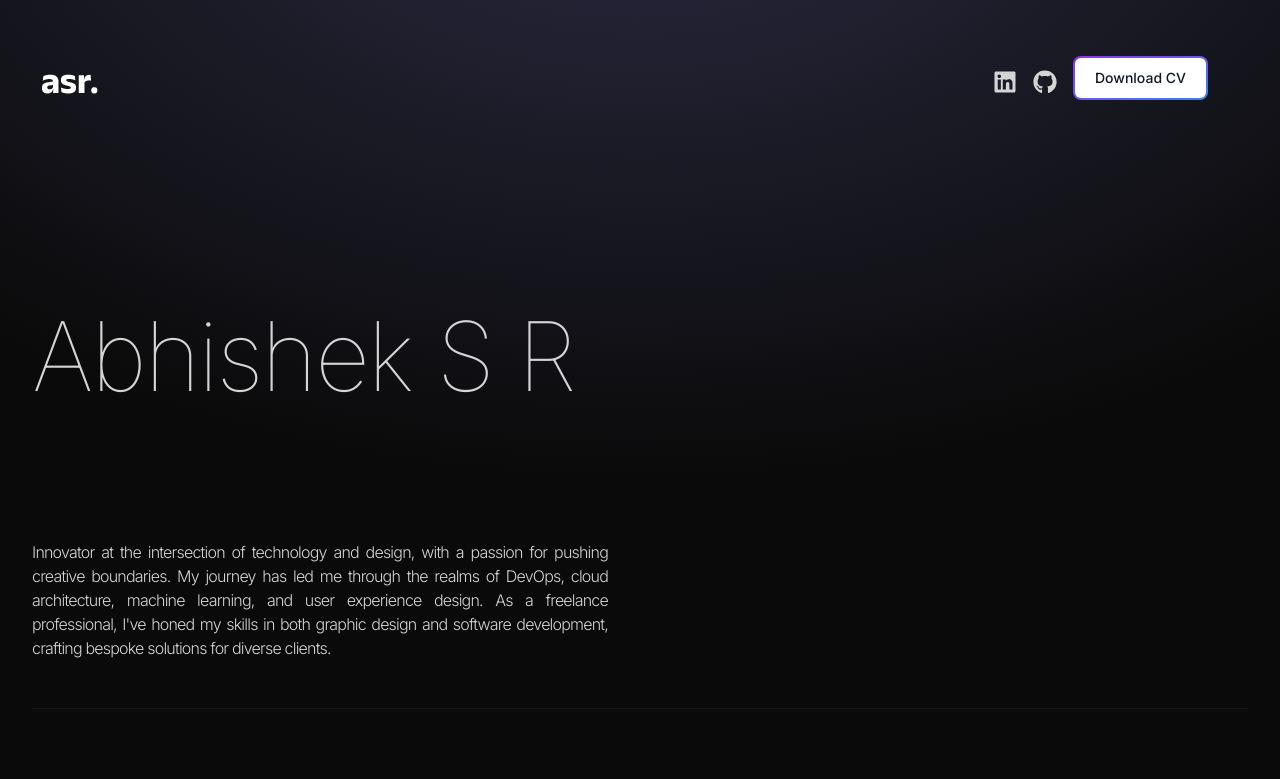
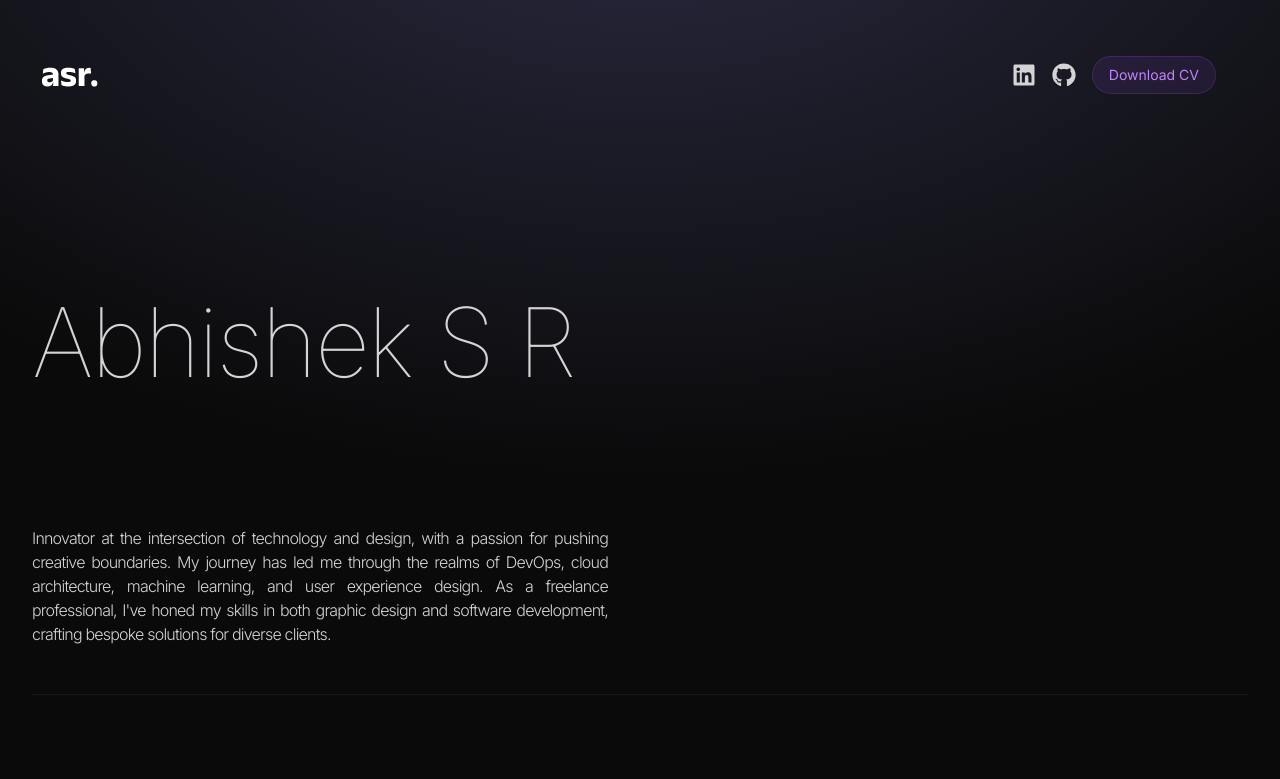
Before and after one commit to abhisheksr47/portfolio, a React (Vite) app: page / in a window 1280 px wide. Shown: the top 779 px of the page. Built offline with nearby package versions, Linux system fonts and the light colour scheme.

Commit message:
added new cv download button

```diff
--- a/src/Components/Navbar.jsx
+++ b/src/Components/Navbar.jsx
@@ -17,13 +17,24 @@ function Navbar() {
           <FaGithub />
         </a>
         {/* Cooler Download CV button */}
-        <a href="https://drive.google.com/uc?export=download&id=1cOWB-Lc5N1VvoTQhq0fFRYtd-891QfQM">
+        <a
+          href='https://drive.google.com/uc?export=download&id=1cOWB-Lc5N1VvoTQhq0fFRYtd-891QfQM'
+          target="_blank"
+          rel="noopener noreferrer"
+          className="inline-flex items-center gap-2 rounded-full bg-purple-500/10 border border-purple-500/20 px-4 py-2 text-sm text-purple-400 transition-all duration-300 hover:bg-purple-500/20 hover:border-purple-500/30 hover:text-purple-300 transform hover:-translate-y-0.5"
+        >
+          {/* <ExternalLink size={16} /> */}
+          Download CV
+        </a>
+
+
+        {/* <a href="https://drive.google.com/uc?export=download&id=1cOWB-Lc5N1VvoTQhq0fFRYtd-891QfQM">
           <button class="relative inline-flex items-center justify-center p-0.5 mb-2 me-2 overflow-hidden text-sm font-medium text-gray-900 rounded-lg group bg-gradient-to-br from-purple-600 to-blue-500 group-hover:from-purple-600 group-hover:to-blue-500 hover:text-white dark:text-white focus:ring-4 focus:outline-none focus:ring-blue-300 dark:focus:ring-blue-800">
             <span class="relative px-5 py-2.5 transition-all ease-in duration-75 bg-white dark:bg-gray-900 rounded-md group-hover:bg-opacity-0">
-              Download CV
+
             </span>
           </button>
-        </a>
+        </a> */}
       </div>
     </nav>
   );
```
